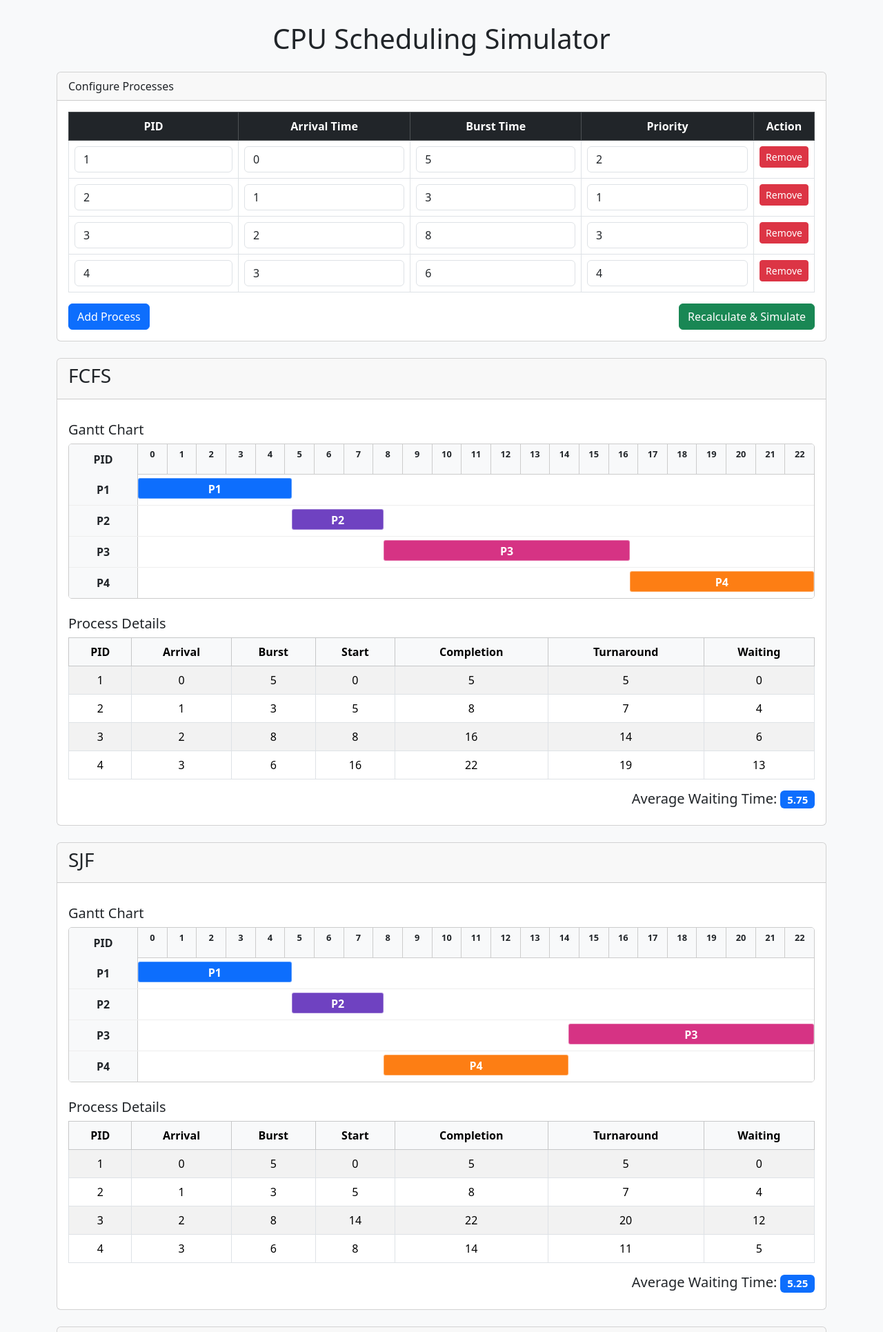
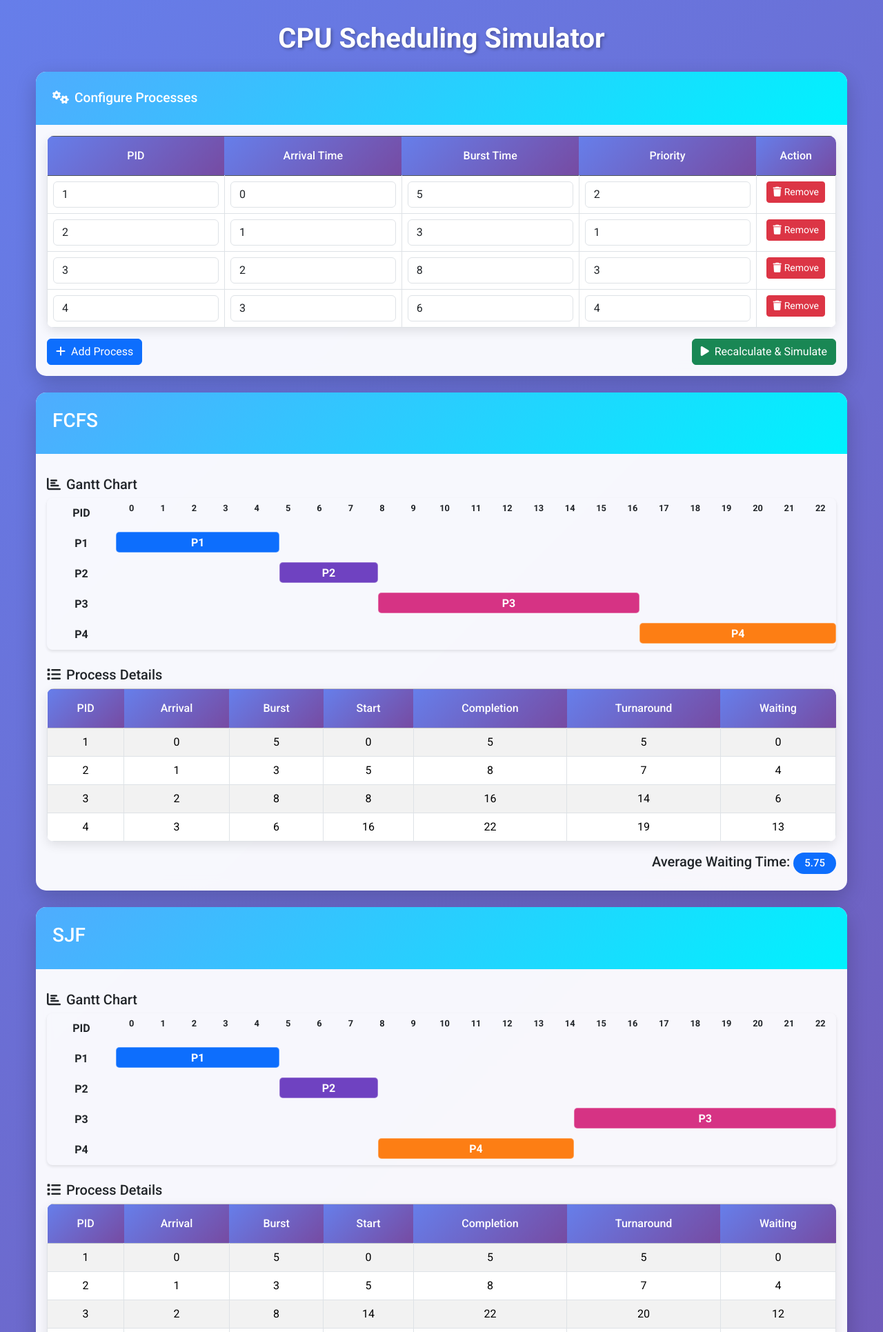
Before and after one commit to abyanmaheswara/CPU-Schedulling-Simulator, a Flask app: page / in a window 1280 px wide. Shown: the top 1931 px of the page at 69% size. Run offline with Flask 3, Linux system fonts and the light colour scheme.

Commit message:
Enhance UI: remove dark mode, add gradients, icons, modern styling

```diff
--- a/templates/index.html
+++ b/templates/index.html
@@ -5,65 +5,143 @@
     <meta name="viewport" content="width=device-width, initial-scale=1.0" />
     <title>CPU Scheduling Simulator</title>
     <link href="https://cdn.jsdelivr.net/npm/bootstrap@5.3.2/dist/css/bootstrap.min.css" rel="stylesheet" />
+    <link href="https://cdnjs.cloudflare.com/ajax/libs/font-awesome/6.0.0/css/all.min.css" rel="stylesheet" />
+    <link href="https://fonts.googleapis.com/css2?family=Roboto:wght@300;400;500;700&display=swap" rel="stylesheet" />
     <style>
       body {
+        font-family: "Roboto", sans-serif;
         padding: 2rem;
-        background-color: #f8f9fa;
+        background: linear-gradient(135deg, #667eea 0%, #764ba2 100%);
+        min-height: 100vh;
+        color: #333;
       }
+
+      .container {
+        max-width: 1200px;
+        margin: 0 auto;
+      }
+
+      h1 {
+        font-weight: 700;
+        font-size: 2.5rem;
+        text-align: center;
+        margin-bottom: 2rem;
+        color: white;
+        text-shadow: 2px 2px 4px rgba(0, 0, 0, 0.3);
+      }
+
+      .card {
+        background: rgba(255, 255, 255, 0.95);
+        backdrop-filter: blur(10px);
+        border: none;
+        border-radius: 15px;
+        box-shadow: 0 10px 30px rgba(0, 0, 0, 0.2);
+        margin-bottom: 2rem;
+        transition: transform 0.3s ease, box-shadow 0.3s ease;
+      }
+
+      .card:hover {
+        transform: translateY(-5px);
+        box-shadow: 0 15px 40px rgba(0, 0, 0, 0.3);
+      }
+
+      .card-header {
+        background: linear-gradient(135deg, #4facfe 0%, #00f2fe 100%);
+        color: white;
+        border-radius: 15px 15px 0 0 !important;
+        padding: 1.5rem;
+        font-weight: 500;
+        font-size: 1.2rem;
+        border-bottom: none;
+      }
+
+      .table {
+        border-radius: 10px;
+        overflow: hidden;
+        box-shadow: 0 5px 15px rgba(0, 0, 0, 0.1);
+      }
+
+      .table thead th {
+        background: linear-gradient(135deg, #667eea 0%, #764ba2 100%);
+        color: white;
+        border: none;
+        font-weight: 500;
+        padding: 1rem;
+      }
+
+      .table tbody tr {
+        transition: background-color 0.3s ease;
+      }
+
+      .table tbody tr:hover {
+        background-color: rgba(102, 126, 234, 0.1);
+      }
+
       .gantt-container {
-        border: 1px solid #ccc;
-        border-radius: 5px;
+        border: 1px solid var(--border-color);
+        border-radius: 8px;
         overflow: hidden;
         margin-bottom: 20px;
+        box-shadow: 0 2px 4px rgba(0, 0, 0, 0.1);
       }
+
       .gantt-timeline-header {
         display: flex;
-        background-color: #f8f9fa;
-        border-bottom: 1px solid #ccc;
+        background-color: var(--header-bg);
+        border-bottom: 1px solid var(--border-color);
       }
+
       .timeline-header-label {
         flex: 1;
         text-align: center;
         padding: 5px;
         font-size: 0.8em;
         font-weight: bold;
-        border-right: 1px solid #ccc;
+        border-right: 1px solid var(--border-color);
       }
+
       .timeline-header-label:last-child {
         border-right: none;
       }
+
       .gantt-chart {
-        background-color: #fff;
+        background-color: var(--card-bg);
       }
+
       .gantt-row {
         display: flex;
-        border-bottom: 1px solid #eee;
+        border-bottom: 1px solid var(--border-color);
       }
+
       .gantt-row:last-child {
         border-bottom: none;
       }
+
       .task-label {
         width: 100px;
         padding: 10px;
-        background-color: #f8f9fa;
-        border-right: 1px solid #ccc;
+        background-color: var(--header-bg);
+        border-right: 1px solid var(--border-color);
         font-weight: bold;
         text-align: center;
       }
+
       .gantt-pid-header {
         width: 100px;
         padding: 10px;
-        background-color: #f8f9fa;
-        border-right: 1px solid #ccc;
+        background-color: var(--header-bg);
+        border-right: 1px solid var(--border-color);
         font-weight: bold;
         text-align: center;
       }
+
       .task-bar-container {
         flex: 1;
         position: relative;
         height: 40px;
-        background-color: #fff;
+        background-color: var(--card-bg);
       }
+
       .task-bar {
         position: absolute;
         top: 5px;
@@ -71,9 +149,69 @@
         color: white;
         text-align: center;
         line-height: 30px;
-        border-radius: 3px;
+        border-radius: 5px;
         font-weight: bold;
         border: 1px solid rgba(255, 255, 255, 0.3);
+        cursor: pointer;
+        transition: transform 0.3s ease, box-shadow 0.3s ease;
+        animation: fadeIn 0.5s ease-in-out;
+      }
+
+      .task-bar:hover {
+        transform: scale(1.05);
+        box-shadow: 0 4px 8px rgba(0, 0, 0, 0.2);
+      }
+
+      @keyframes fadeIn {
+        from {
+          opacity: 0;
+          transform: translateY(10px);
+        }
+        to {
+          opacity: 1;
+          transform: translateY(0);
+        }
+      }
+
+      .badge {
+        border-radius: 20px;
+        padding: 0.5rem 1rem;
+        font-weight: 500;
+      }
+
+      .text-end {
+        text-align: right;
+      }
+
+      @media (max-width: 768px) {
+        body {
+          padding: 1rem;
+        }
+        h1 {
+          font-size: 2rem;
+        }
+        .task-label,
+        .gantt-pid-header {
+          width: 70px;
+          font-size: 0.8em;
+          padding: 10px;
+        }
+        .timeline-header-label {
+          font-size: 0.7em;
+          padding: 5px;
+        }
+        .task-bar {
+          height: 25px;
+          line-height: 25px;
+          font-size: 0.8em;
+        }
+        .task-bar-container {
+          height: 40px;
+        }
+        .btn {
+          padding: 0.4rem 1rem;
+          font-size: 0.9rem;
+        }
       }
     </style>
   </head>
@@ -82,7 +220,7 @@
       <h1 class="mb-4 text-center">CPU Scheduling Simulator</h1>
 
       <div class="card mb-4">
-        <div class="card-header">Configure Processes</div>
+        <div class="card-header"><i class="fas fa-cogs me-2"></i>Configure Processes</div>
         <div class="card-body">
           <form method="POST" id="process-form">
             <table class="table table-bordered text-center">
@@ -102,14 +240,16 @@
                   <td><input type="number" name="arrival_time" class="form-control" value="{{ p.arrival_time }}" required /></td>
                   <td><input type="number" name="burst_time" class="form-control" value="{{ p.burst_time }}" min="1" required /></td>
                   <td><input type="number" name="priority" class="form-control" value="{{ p.priority }}" required /></td>
-                  <td><button type="button" class="btn btn-danger btn-sm remove-row">Remove</button></td>
+                  <td>
+                    <button type="button" class="btn btn-danger btn-sm remove-row"><i class="fas fa-trash me-1"></i>Remove</button>
+                  </td>
                 </tr>
                 {% endfor %}
               </tbody>
             </table>
             <div class="d-flex justify-content-between">
-              <button type="button" class="btn btn-primary" id="add-row">Add Process</button>
-              <button type="submit" class="btn btn-success">Recalculate & Simulate</button>
+              <button type="button" class="btn btn-primary" id="add-row"><i class="fas fa-plus me-2"></i>Add Process</button>
+              <button type="submit" class="btn btn-success"><i class="fas fa-play me-2"></i>Recalculate & Simulate</button>
             </div>
           </form>
         </div>
@@ -124,7 +264,7 @@
           {% endif %}
         </div>
         <div class="card-body">
-          <h5 class="mt-3">Gantt Chart</h5>
+          <h5 class="mt-3"><i class="fas fa-chart-bar me-2"></i>Gantt Chart</h5>
           <div class="gantt-container">
             {% set total_duration = data.gantt_chart[-1][2] if data.gantt_chart else 0 %} {% set colors = ['#0d6efd', '#6f42c1', '#d63384', '#fd7e14', '#198754', '#dc3545', '#0dcaf0', '#ffc107'] %}
             <div class="gantt-chart-header" style="display: flex">
@@ -142,7 +282,15 @@
                 <div class="task-label">P{{ pid }}</div>
                 <div class="task-bar-container">
                   {% for start, end in grouped_chart[pid] %} {% set left = (start / total_duration) * 100 if total_duration > 0 else 0 %} {% set width = ((end - start) / total_duration) * 100 if total_duration > 0 else 0 %}
-                  <div class="task-bar" style="left: {{ left }}%; width: {{ width }}%; background-color: {{ colors[(pid - 1) % colors|length] }};">P{{ pid }}</div>
+                  <div
+                    class="task-bar"
+                    style="left: {{ left }}%; width: {{ width }}%; background-color: {{ colors[(pid - 1) % colors|length] }};"
+                    data-bs-toggle="tooltip"
+                    data-bs-placement="top"
+                    title="Process {{ pid }}: {{ start }} - {{ end }}"
+                  >
+                    P{{ pid }}
+                  </div>
                   {% endfor %}
                 </div>
               </div>
@@ -150,7 +298,7 @@
             </div>
           </div>
 
-          <h5 class="mt-4">Process Details</h5>
+          <h5 class="mt-4"><i class="fas fa-list me-2"></i>Process Details</h5>
           <table class="table table-striped table-bordered text-center">
             <thead class="table-light">
               <tr>
@@ -189,7 +337,21 @@
       {% endfor %} {% endif %}
     </div>
 
+    <script src="https://cdn.jsdelivr.net/npm/bootstrap@5.3.2/dist/js/bootstrap.bundle.min.js"></script>
     <script>
+      // Initialize tooltips
+      function initializeTooltips() {
+        var tooltipTriggerList = [].slice.call(document.querySelectorAll('[data-bs-toggle="tooltip"]'));
+        var tooltipList = tooltipTriggerList.map(function (tooltipTriggerEl) {
+          return new bootstrap.Tooltip(tooltipTriggerEl);
+        });
+      }
+
+      // Initialize tooltips on page load
+      document.addEventListener("DOMContentLoaded", function () {
+        initializeTooltips();
+      });
+
       document.getElementById("add-row").addEventListener("click", function () {
         var tableBody = document.getElementById("process-table-body");
         var newRow = tableBody.insertRow();
@@ -200,7 +362,7 @@
                 <td><input type="number" name="arrival_time" class="form-control" value="0" required></td>
                 <td><input type="number" name="burst_time" class="form-control" value="1" min="1" required></td>
                 <td><input type="number" name="priority" class="form-control" value="0" required></td>
-                <td><button type="button" class="btn btn-danger btn-sm remove-row">Remove</button></td>
+                <td><button type="button" class="btn btn-danger btn-sm remove-row"><i class="fas fa-trash me-1"></i>Remove</button></td>
             `;
       });
 
```
Also changed, not shown: TODO.md (added, +9 -0 lines).
